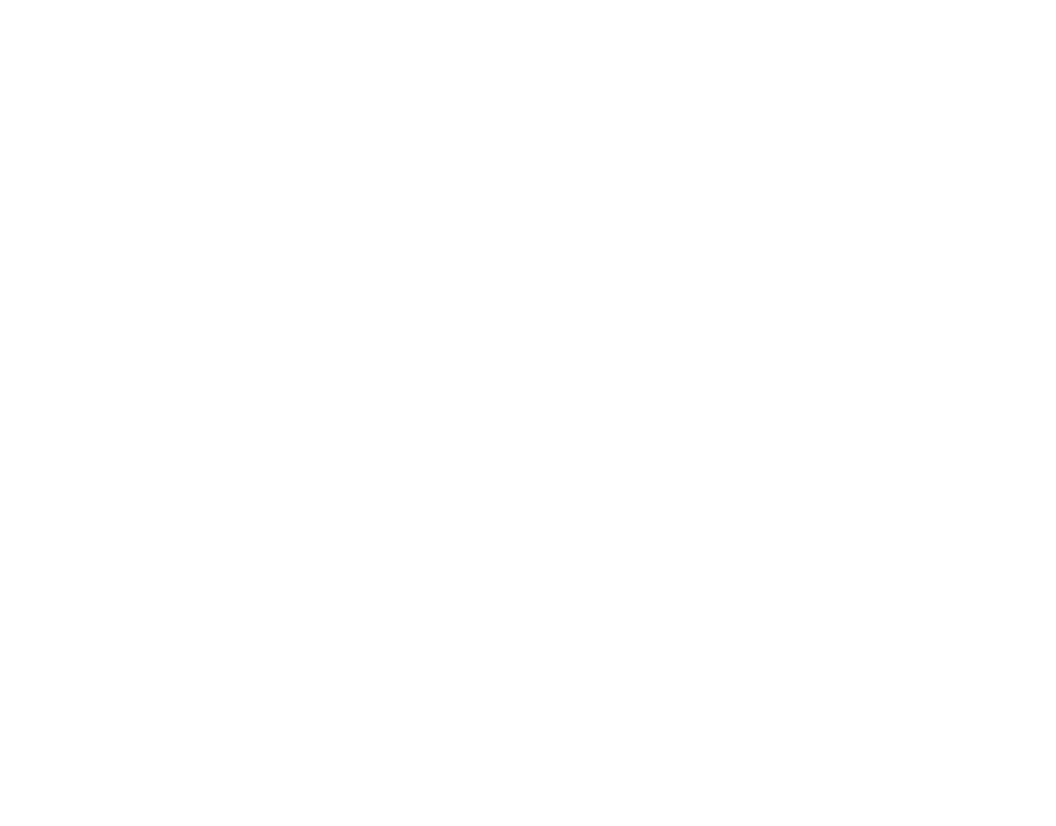
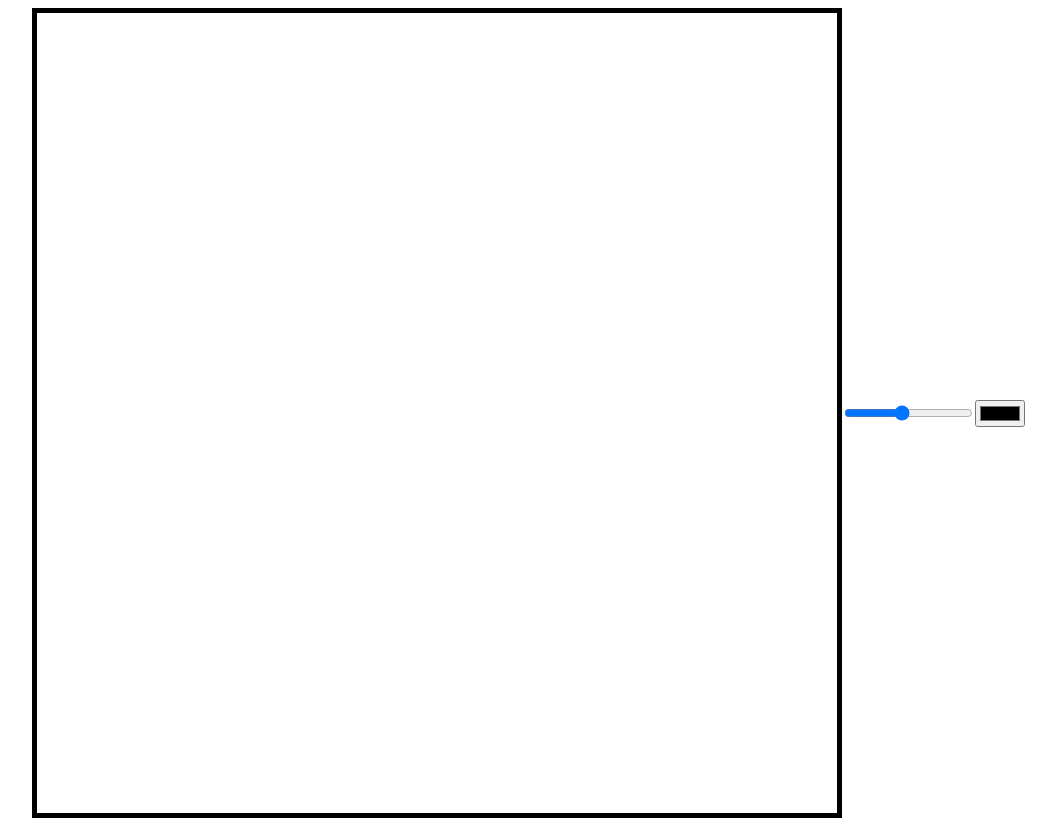
Before and after one commit to Yuhyeon0516/Javascript-DrawingBoard, a plain HTML site: page index.html in a window 1280 px wide. Shown: the whole page, without its empty margins (112-1168 px from the left). Before the commit the page ends 800 px from the top, so only its background shows below. Drawn offline with Linux system fonts and the light colour scheme.

Commit message:
lineTo 기능, lineWidth 조절, color 변경 기능 구현

```diff
--- a/css/styles.css
+++ b/css/styles.css
@@ -0,0 +1,11 @@
+canvas {
+  width: 800px;
+  height: 800px;
+  border: 5px solid black;
+}
+
+body {
+  display: flex;
+  justify-content: center;
+  align-items: center;
+}
--- a/index.html
+++ b/index.html
@@ -4,7 +4,13 @@
     <meta charset="UTF-8" />
     <meta http-equiv="X-UA-Compatible" content="IE=edge" />
     <meta name="viewport" content="width=device-width, initial-scale=1.0" />
+    <link rel="stylesheet" href="./css/styles.css" />
+    <script defer src="./js/app.js"></script>
     <title>Canvus App</title>
   </head>
-  <body></body>
+  <body>
+    <canvas></canvas>
+    <input id="line-width" type="range" min="1" max="10" value="5" step="0.5" />
+    <input type="color" id="color" />
+  </body>
 </html>
--- a/js/app.js
+++ b/js/app.js
@@ -0,0 +1,46 @@
+const lineWidth = document.querySelector("#line-width");
+const color = document.querySelector("#color");
+const canvas = document.querySelector("canvas");
+canvas.width = 800;
+canvas.height = 800;
+
+const ctx = canvas.getContext("2d");
+ctx.lineWidth = lineWidth.value;
+
+let isPainting = false;
+
+function onMove(event) {
+  if (isPainting) {
+    ctx.lineTo(event.offsetX, event.offsetY);
+    ctx.stroke();
+    return;
+  }
+  ctx.moveTo(event.offsetX, event.offsetY);
+}
+
+function startPainting() {
+  isPainting = true;
+}
+
+function cancelPainting() {
+  isPainting = false;
+  ctx.beginPath();
+}
+
+canvas.addEventListener("mousemove", onMove);
+canvas.addEventListener("mousedown", startPainting);
+canvas.addEventListener("mouseup", cancelPainting);
+canvas.addEventListener("mouseleave", cancelPainting);
+
+function onLineWidthChange(event) {
+  ctx.lineWidth = event.target.value;
+}
+
+lineWidth.addEventListener("change", onLineWidthChange);
+
+function onColorChange(event) {
+  ctx.strokeStyle = event.target.value;
+  ctx.fillStyle = event.target.value;
+}
+
+color.addEventListener("change", onColorChange);
```
Also changed, not shown: 1 other file.
